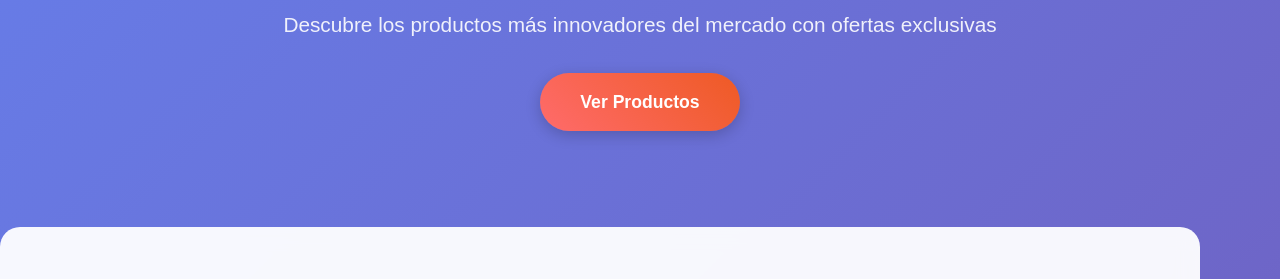
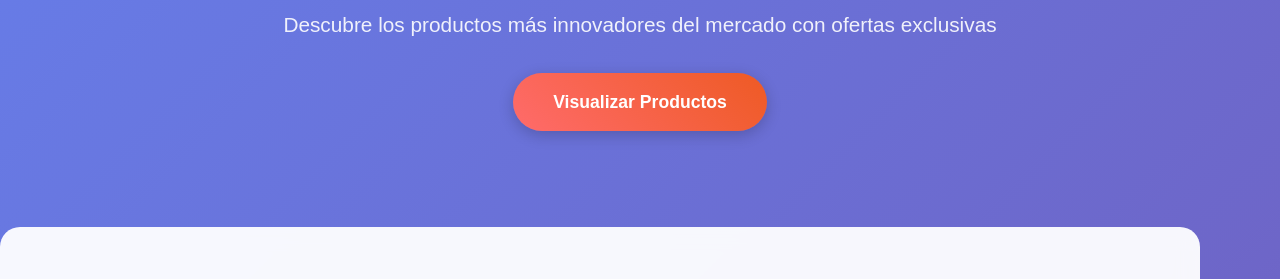
Before and after one commit to Juan-Mendoza-NTTDATA/demo-genai-community-store-frontend, a plain HTML site: page app/src/index.html in a window 1280 px wide. Shown: the part 213-492 px from the top of the page. Drawn offline with Linux system fonts and the light colour scheme.

Commit message:
Cambio de texto del botón Ver Productos a Visualizar Productos.

```diff
--- a/app/src/index.html
+++ b/app/src/index.html
@@ -260,7 +260,7 @@
         <section class="hero container" id="inicio">
             <h1>Tecnología de Última Generación</h1>
             <p>Descubre los productos más innovadores del mercado con ofertas exclusivas</p>
-            <a href="#productos" class="cta-button">Ver Productos</a>
+            <a href="#productos" class="cta-button">Visualizar Productos</a>
         </section>
 
         <section class="products container" id="productos">
```
